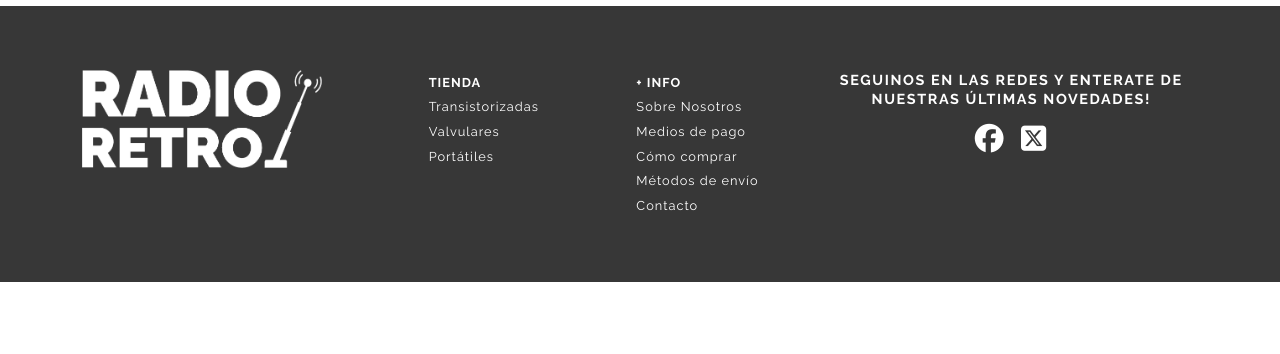
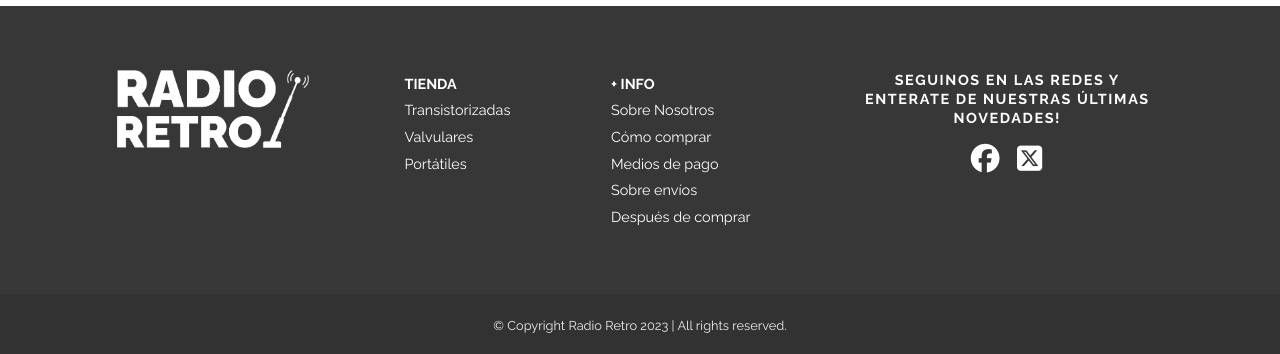
Before and after one commit to naddiaml/RadioRetro, a React (Vite) app: page / in a window 1280 px wide. Shown: the part 1265-1619 px from the top of the page. Before the commit the page ends 1547 px from the top, so only its background shows below. Built offline with nearby package versions, Linux system fonts and the light colour scheme; no server answers; the database is empty.

Commit message:
Footer styles & Copyright notice

```diff
--- a/src/components/Footer/Footer.css
+++ b/src/components/Footer/Footer.css
@@ -9,11 +9,11 @@
 }
 
 .footer__logo-container {
-    width: 20%;
+    width: 15%;
 }
 
 .footer__logo-container>a>img {
-    width: 15rem;
+    width: 12rem;
 }
 
 .footer__links-container>ul {
@@ -23,6 +23,7 @@
 }
 
 .footer__links-container>ul>li>a {
+    font-size: .9rem;
     display: block;
     color: #FFF;
     text-decoration: none;
@@ -40,7 +41,7 @@
 }
 
 .footer__social-container {
-    width: 30%;
+    width: 25%;
     font-size: .9rem;
     letter-spacing: .1rem;
     line-height: 1.2rem;
@@ -59,6 +60,15 @@
 
 .footer__social a:first-child {
     margin-right: 1rem;
+}
+
+.copy-container {
+    width: 100%;
+    padding: 1.5rem 0;
+    text-align: center;
+    color: #eeeeee;
+    font-size: .8rem;
+    background-color: #323232;
 }
 
 @media screen and (max-width:1100px) {
--- a/src/components/Footer/Footer.jsx
+++ b/src/components/Footer/Footer.jsx
@@ -38,16 +38,16 @@
                             <Link to="#">Sobre Nosotros</Link>
                         </li>
                         <li>
+                            <Link to="#">Cómo comprar</Link>
+                        </li>
+                        <li>
                             <Link to="#">Medios de pago</Link>
                         </li>
                         <li>
-                            <Link to="#">Cómo comprar</Link>
+                            <Link to="#">Sobre envíos</Link>
                         </li>
                         <li>
-                            <Link to="#">Métodos de envío</Link>
-                        </li>
-                        <li>
-                            <Link to="#">Contacto</Link>
+                            <Link to="#">Después de comprar</Link>
                         </li>
                     </ul>
                 </div>
@@ -63,6 +63,9 @@
                     </div>
                 </div>
             </footer>
+            <div className="copy-container">
+                <span>© Copyright Radio Retro 2023  |  All rights reserved.</span>
+            </div>
         </div>
     )
 }
--- a/src/components/NavBar/NavBar.css
+++ b/src/components/NavBar/NavBar.css
@@ -8,28 +8,28 @@
     align-items: center;
 }
 
-li {
+nav>ul>li {
     display: inline-block;
     font-size: .8rem;
     letter-spacing: 1px;
     font-weight: 400;
 }
 
-li:not(:first-child) {
+nav>ul>li:not(:first-child) {
     margin-left: 2rem;
 }
 
-li a:hover {
+nav>ul>lia:hover {
     font-weight: 700;
     color: #838383;
 }
 
-li.current a {
+nav>ul>li.current a {
     font-weight: 700;
     color: #AEAEAE;
 }
 
-li a,
+nav>ul>li a,
 .header__icons {
     text-decoration: none;
     color: rgba(0, 0, 0, 0.75);
@@ -155,7 +155,7 @@
         padding-bottom: 10px;
     }
 
-    li:not(:first-child) {
+    nav>ul>li:not(:first-child) {
         margin-left: 2rem;
         text-align: center;
         margin: 1rem auto;
```
